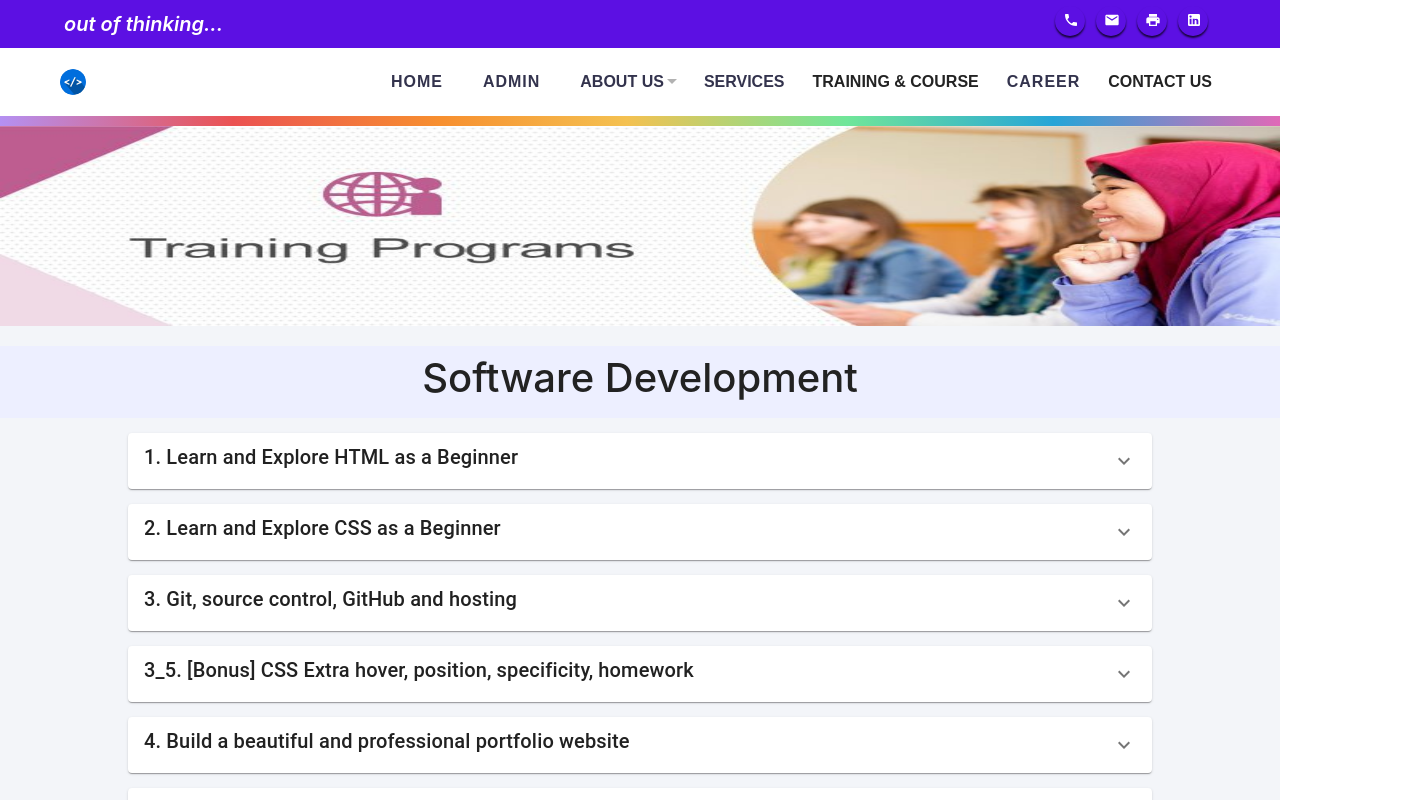
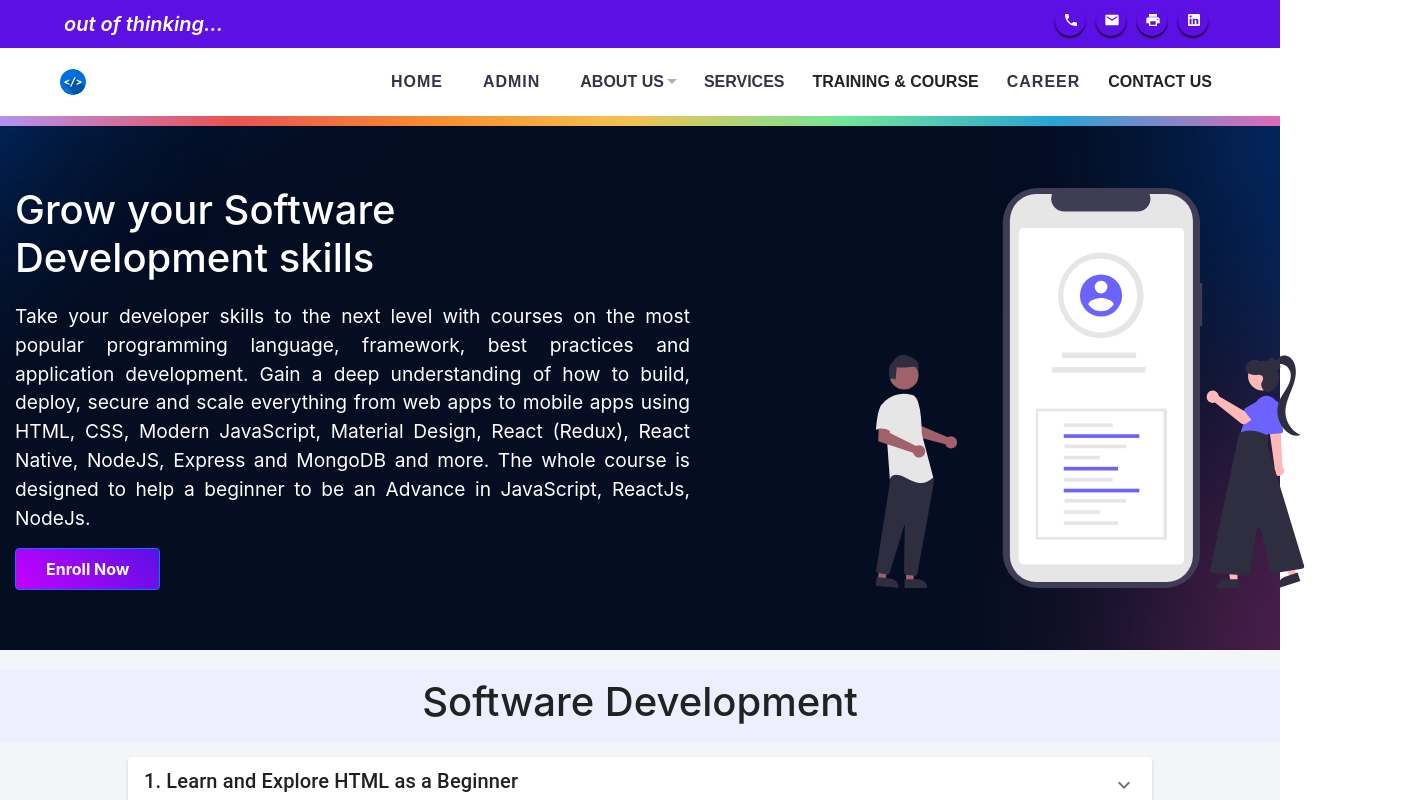
Before and after one commit to CrazyPythonLover1/AnswarIT-React.js-FrontEnd, a React (Create React App) app: page /softwareCourse in a window 1280 px wide. Shown: the top 800 px of the page, 1410 px wide, since content can reach past the window. Built offline with nearby package versions, Linux system fonts and the light colour scheme.

Commit message:
soft course Detail page design

```diff
--- a/src/components/ContactUs/ContactForm.scss
+++ b/src/components/ContactUs/ContactForm.scss
@@ -3,5 +3,7 @@
 }
 
 .btn-primary{
-    background: linear-gradient(45deg,#8353d5 0.01%, #5706e4 100.01%);
+    background: linear-gradient(45deg,#c401ff 0.01%, #5c10e3 100.01%);
+    font-weight: bold;
+    padding: 8px 30px;
 }
--- a/src/components/TrainingCourse/Course.js
+++ b/src/components/TrainingCourse/Course.js
@@ -1,19 +1,51 @@
 import React, { useState } from "react";
+import './Course.scss'
 import data from "../TrainingCourse/CourseData";
 import CourseDetails from "./CourseDetails";
 import courseImg from "../../Image/header/course2.jpg";
+import headerImg from "../../Image/header/undraw_develop_app_re_bi4i.svg"
+import ModalDialog from "./Modal";
 
 const Course = () => {
   const [courseData, setCourseData] = useState(data);
 
+  const [modalIsOpen, setIsOpen] = React.useState(false);
+  function openModal() {
+    setIsOpen(true);
+  }
+
+  const handleCourseData = (e, id) => {
+    openModal();
+    e.preventDefault();
+  };
+
   return (
     <section>
-      <div>
-        <img
+      <div className="software-development-header">
+        {/* <img
           style={{ width: "100%", height: "200px" }}
           src={courseImg}
           alt=""
-        />
+        /> */}
+        <div class="row" style={{width: "1410px", display: "flex",alignItems:"center", justifyContent:"space-between", margin:"auto"}}>
+          <div class="col-6 header-text-section" data-aos="fade-right" data-aos-duration="1000">
+            <h1> Grow your Software <br /> Development skills </h1>
+            <p> Take your developer skills to the next level with courses on the most popular programming language, framework, best practices and application development. Gain a deep understanding of how to build, deploy, secure and scale everything from web apps to mobile apps using HTML, CSS, Modern JavaScript, Material Design, React (Redux), React Native, NodeJS, Express and MongoDB and more. The whole course is designed to help a beginner to be an Advance in JavaScript, ReactJs, NodeJs. </p>
+            <button
+                  class="btn btn-primary"
+                  onClick={(e) => handleCourseData(e, 1)}
+                >
+                  {/* REGISTRATION */}
+                  Enroll Now
+                </button>
+          </div>
+          <div class="col-6" data-aos="fade-left" data-aos-duration="1000">
+            <img
+              src={headerImg}
+              style={{ width: "80%", height: "400px", position:"relative", right: "-100px" }}
+            />
+          </div>
+        </div>
       </div>
 
       <div
@@ -32,6 +64,7 @@ const Course = () => {
           <CourseDetails key={dt.id} singleCourse={dt}></CourseDetails>
         ))}
       </div>
+      <ModalDialog modalIsOpen={modalIsOpen} setIsOpen={setIsOpen} courseId={1} />
     </section>
   );
 };
--- /dev/null
+++ b/src/components/TrainingCourse/Course.scss
@@ -0,0 +1,19 @@
+.software-development-header {
+    background: linear-gradient(107.07deg,#684efb -6.64%,#5a00dd 89.11%);
+    background: #040d21 url('../../Image/course/hero-bg.svg') no-repeat center center;
+    padding: 60px 0px;
+}
+
+.header-text-section {
+    color: white;
+
+    h1 {
+        font-size: bold;
+        margin-bottom: 20px;
+    }
+
+    p {
+        text-align: justify;
+        font-size: 1.2rem;
+    }
+}
--- /dev/null
+++ b/src/components/TrainingCourse/Modal.js
@@ -0,0 +1,50 @@
+import React from 'react';
+import ModalForm from "./ModalForm";
+import Modal from "react-modal";
+import CloseIcon from "@material-ui/icons/Close";
+
+const customStyles = {
+    content: {
+      top: "50%",
+      left: "50%",
+      right: "auto",
+      bottom: "auto",
+      marginRight: "-50%",
+      transform: "translate(-50%, -50%)",
+      width: "500px",
+    },
+  };
+Modal.setAppElement("#root");
+
+const ModalDialog = ({modalIsOpen, setIsOpen, courseId}) => {
+
+    function closeModal() {
+        setIsOpen(false);
+    }
+
+    return (
+        <Modal
+        isOpen={modalIsOpen}
+        onRequestClose={closeModal}
+        style={customStyles}
+        contentLabel="Example Modal"
+      >
+        <div
+          style={{
+            display: "flex",
+            justifyContent: "space-between",
+            marginBottom: "10px",
+          }}
+        >
+          <h2> TEST YOUR IQ</h2>
+          <button onClick={closeModal} className="btn btn-danger">
+            {" "}
+            <CloseIcon />{" "}
+          </button>
+        </div>
+        <ModalForm id={courseId} />
+      </Modal>
+    );
+};
+
+export default ModalDialog;
--- a/src/components/TrainingCourse/ModalForm.js
+++ b/src/components/TrainingCourse/ModalForm.js
@@ -1,8 +1,7 @@
 import React, { useState } from "react";
 import { useHistory } from "react-router";
 import "./ModalForm.css";
-const ModalForm = (props) => {
-  const { id, title, img } = props.saveCourse;
+const ModalForm = ({id}) => {
   const history = useHistory();
   const [orderInfo, setOrderInfo] = useState([""]);
 
--- a/src/components/TrainingCourse/TrainingCourse.js
+++ b/src/components/TrainingCourse/TrainingCourse.js
@@ -5,11 +5,12 @@ import course3 from "../../Image/course/Digital marketing course.jpg";
 import topbg from "../../Image/course/bg_sub-header.png";
 import topbg1 from "../../Image/course/hero-bg.svg";
 import topImg from "../../Image/header/1.6.jpg";
-import ModalForm from "./ModalForm";
-import Modal from "react-modal";
-import CloseIcon from "@material-ui/icons/Close";
+// import ModalForm from "./ModalForm";
+// import Modal from "react-modal";
+// import CloseIcon from "@material-ui/icons/Close";
 import "./TrainingCourse.css";
 import { Link } from "react-router-dom";
+import ModalDialog from "./Modal";
 
 const customStyles = {
   content: {
@@ -22,7 +23,7 @@ const customStyles = {
     width: "500px",
   },
 };
-Modal.setAppElement("#root");
+// Modal.setAppElement("#root");
 
 const AllCardData = [
   {
@@ -70,13 +71,9 @@ const TrainingCourse = () => {
     setIsOpen(true);
   }
 
-  function closeModal() {
-    setIsOpen(false);
-  }
-  // this is AllCardData passing
-  const [saveCourse, setSaveCourse] = useState([]);
-  const handleCourseData = (e, info) => {
-    setSaveCourse(info);
+  const [courseId, setCourseId] = useState(0);
+  const handleCourseData = (e, id) => {
+    setCourseId(id);
     openModal();
     e.preventDefault();
   };
@@ -139,7 +136,7 @@ const TrainingCourse = () => {
                 </div>
                 <button
                   class="btn btn-primary"
-                  onClick={(e) => handleCourseData(e, data)}
+                  onClick={(e) => handleCourseData(e, data.id)}
                 >
                   {/* REGISTRATION */}
                   Enroll Now
@@ -151,7 +148,7 @@ const TrainingCourse = () => {
         </div>
       </div>
       {/* <!-- Modal --> */}
-      <Modal
+      {/* <Modal
         isOpen={modalIsOpen}
         onRequestClose={closeModal}
         style={customStyles}
@@ -170,8 +167,9 @@ const TrainingCourse = () => {
             <CloseIcon />{" "}
           </button>
         </div>
-        <ModalForm saveCourse={saveCourse} />
-      </Modal>
+        <ModalForm id={saveCourse} />
+      </Modal> */}
+      <ModalDialog modalIsOpen={modalIsOpen} setIsOpen={setIsOpen} courseId={courseId} />
     </section>
   );
 };
```
Also changed, not shown: src/Image/header/undraw_develop_app_re_bi4i.svg (added).
